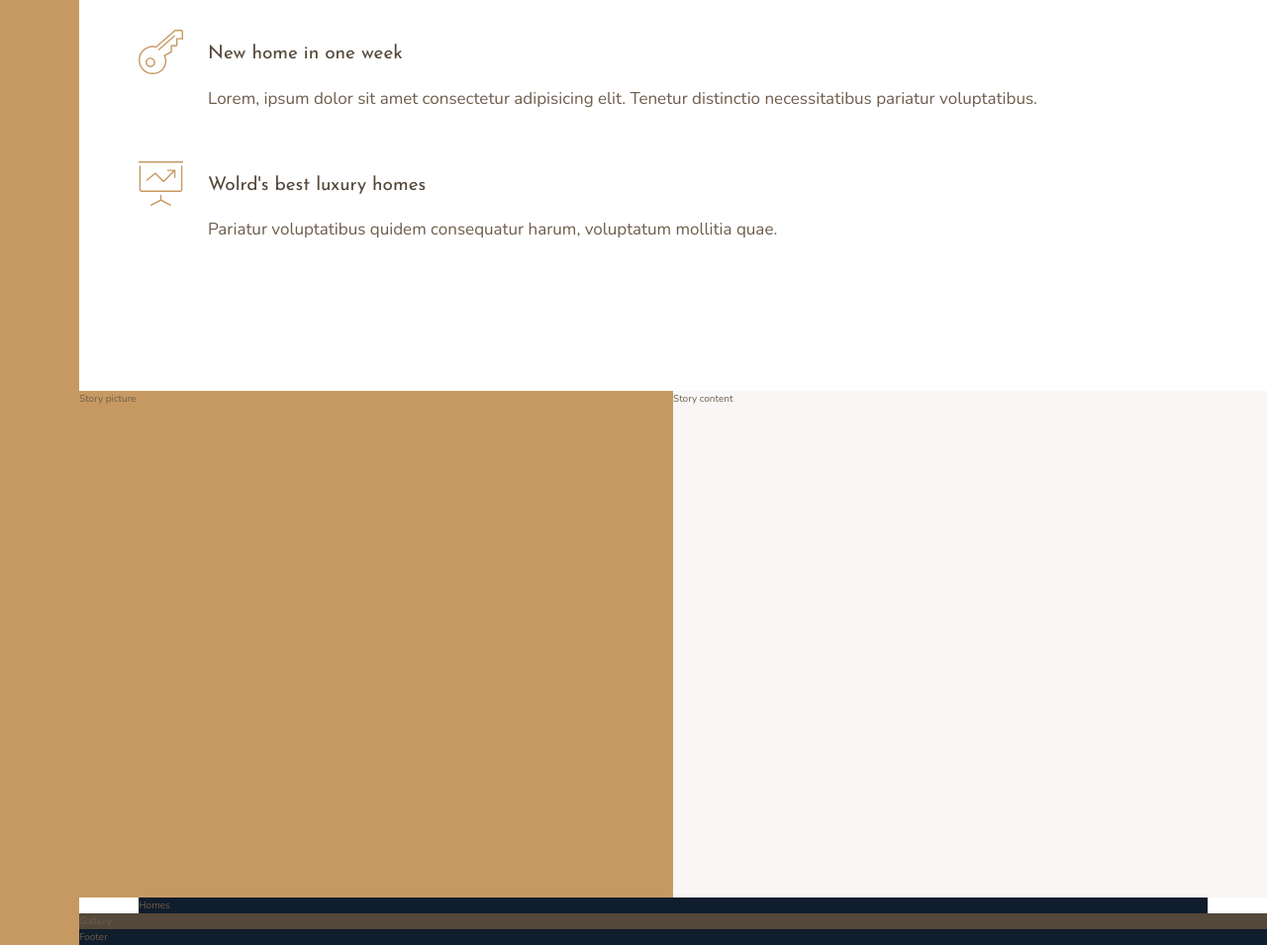
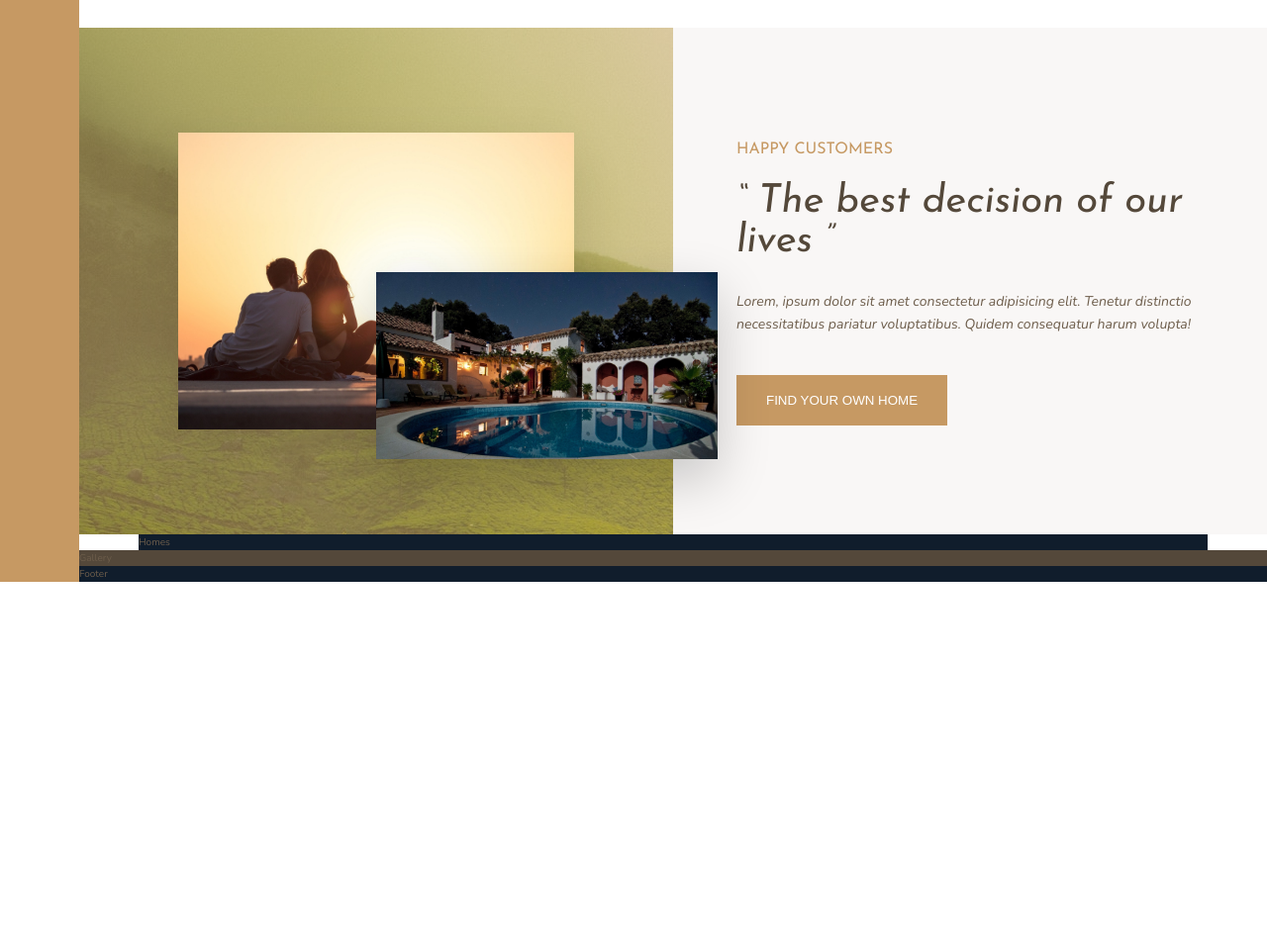
Before and after one commit to MennaRamadan/Nexter, a website: page index.html in a window 1280 px wide. Shown: the part 1280-2235 px from the top of the page at 99% size. After the commit the page ends 1868 px from the top, so only its background shows below. Drawn offline with nearby package versions, Linux system fonts and the light colour scheme.

Commit message:
finishing story component

```diff
--- a/index.html
+++ b/index.html
@@ -77,8 +77,18 @@
                 </p>
             </div>
         </section>
-        <div class="story__pictures">Story picture</div>
-        <div class="story__content">Story content</div>
+        <div class="story__pictures">
+            <img src="img/story-1.jpeg" alt="Couple with new house" class="story__img--1">
+            <img src="img/story-2.jpeg" alt="New house" class="story__img--2">
+        </div>
+        <div class="story__content">
+            <h3 class="heading-3 mb-sm">Happy Customers</h3>
+            <h2 class="heading-2 heading-2--dark mb-md">&ldquo; The best decision of our lives &rdquo;</h2>
+            <p class="story__text">
+                Lorem, ipsum dolor sit amet consectetur adipisicing elit. Tenetur distinctio necessitatibus pariatur voluptatibus. Quidem consequatur harum volupta!
+            </p>
+            <button class="btn">Find your own home</button>
+        </div>
         <section class="homes">Homes</section>
         <section class="gallery">Gallery</section>
         <footer class="footer">Footer</footer>
--- a/sass/_features.scss
+++ b/sass/_features.scss
@@ -6,7 +6,7 @@
     display: grid;
     // grid-template-columns: repeat(3, 1fr);
     // to make it responsive
-    grid-template-columns: repeat(auto-fit, mimmax(25rem, 1fr));
+    grid-template-columns: repeat(auto-fit, minmax(25rem, 1fr));
     grid-gap: 6rem;
     align-items: start;
 }
--- a/sass/_story.scss
+++ b/sass/_story.scss
@@ -2,9 +2,50 @@
     &__pictures{
         background-color: $color-primary;
         grid-column: full-start / col-end 4;
+        background-image: linear-gradient(rgba($color-primary, .5), rgba($color-primary, .5)),
+                             url(../img/back.jpg);
+
+        display: grid;
+        grid-template-rows: repeat(6, 1fr);
+        grid-template-columns: repeat(6, 1fr);
+        align-items: center;
+
     }
+
+    &__img--1{
+        width: 100%;
+        grid-row: 2/6;
+        grid-column: 2/6;
+        box-shadow: 0 2rem 5rem rgba(#000, .1);
+    }
+    &__img--2{
+        width: 115%;
+        grid-row: 4 / 6;
+        grid-column: 4 / 7;
+        z-index: 20;
+        box-shadow: 0 2rem 5rem rgba(#000, .2);
+    }
+
     &__content{
         background-color: $color-grey-light-1;
         grid-column: col-start 5 / full-end;
+
+        padding: 6rem 8vh;
+
+        // display: flex;
+        // flex-direction: column;
+        // justify-content: center;
+        // align-items: flex-start;
+
+        display: grid;
+        align-content: center;
+        justify-items: start;
     }
+
+    &__text{
+        font-size: 1.4rem;
+        font-style: italic;
+        margin-bottom: 4rem;
+    }
+
 }
--- a/sass/_typography.scss
+++ b/sass/_typography.scss
@@ -4,15 +4,23 @@
 }
 
 .heading-1{
-
+    @extend %heading;
 }
 
 .heading-2{
-
+    @extend %heading;
+    font-size: 4rem;
+    font-style: italic;
+    line-height: 1;
+    &--light {color: $color-grey-light-1;}
+    &--dark {color: $color-grey-dark-1;}
 }
 
 .heading-3{
-
+    @extend %heading;
+    font-size: 1.6rem;
+    color: $color-primary;
+    text-transform: uppercase;
 }
 
 .heading-4{
@@ -22,3 +30,24 @@
     &--light {color: $color-grey-light-1;}
     &--dark {color: $color-grey-dark-1;}
 }
+
+.btn{
+    background-color: $color-primary;
+    color: #fff;
+    border: none;
+    border-radius: none;
+    font-family: 1.5rem;
+    text-transform: uppercase;
+    padding: 1.8rem 3rem;
+    cursor: pointer;
+    transition: all .2s;
+
+    &:hover{
+        background-color: $color-primary-dark;
+    }
+}
+
+.mb-sm {margin-bottom: 2rem;}
+.mb-md {margin-bottom: 3rem;}
+.mb-lg {margin-bottom: 4rem;}
+.mb-hg {margin-bottom: 8rem;}
```
Also changed, not shown: css/style.css.
